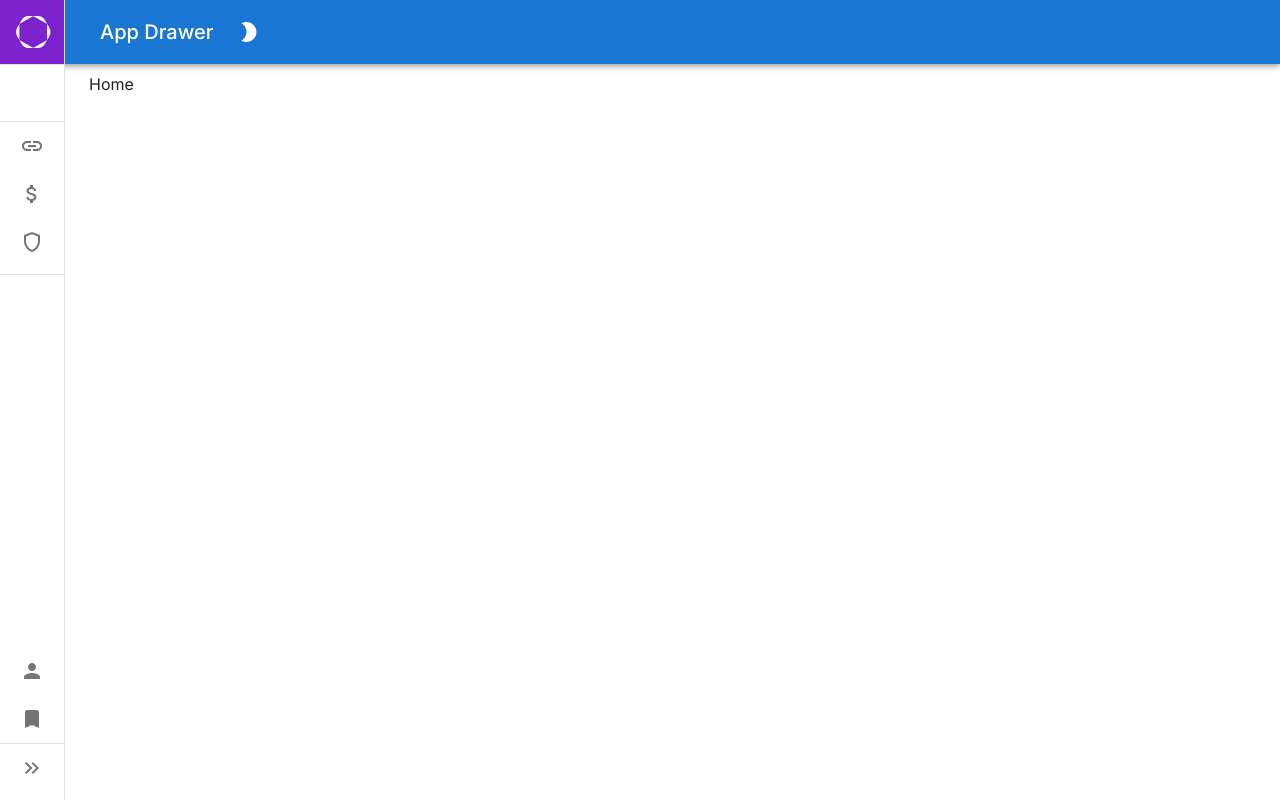
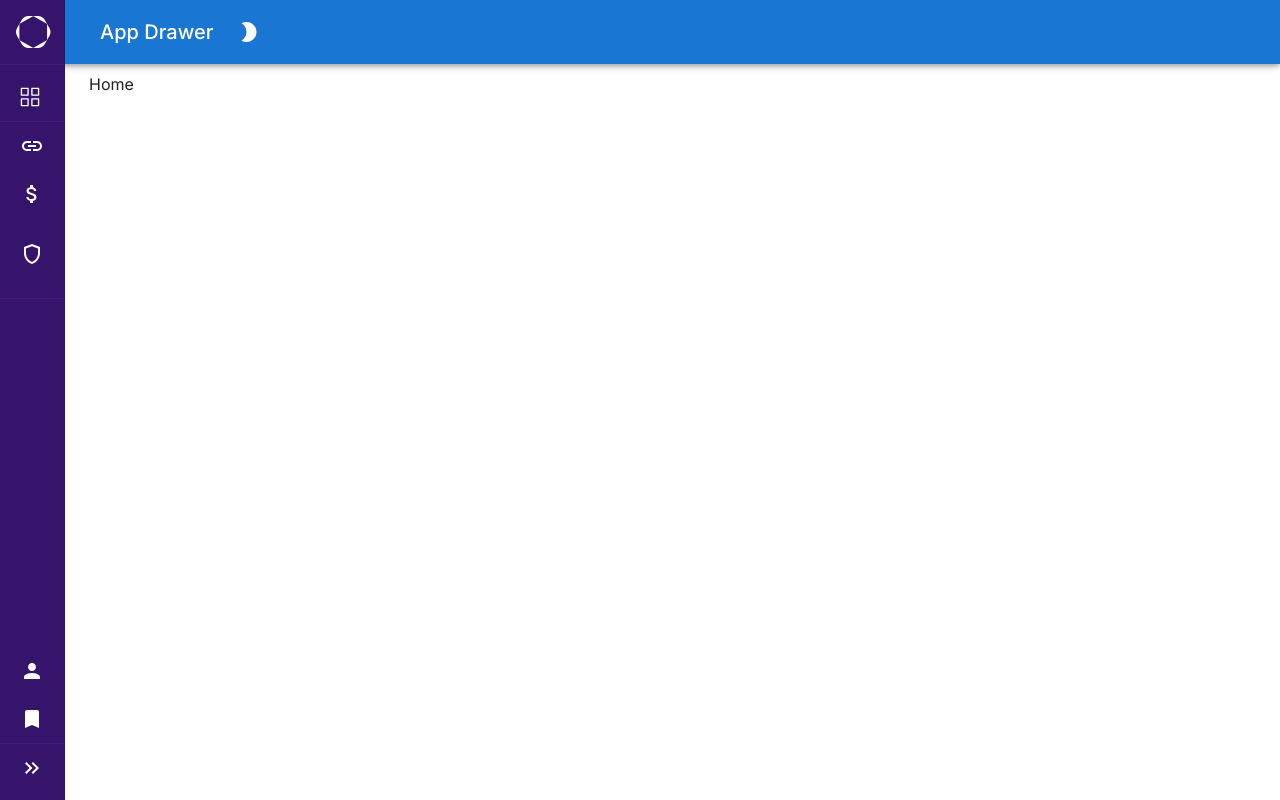
Before and after one commit to Parthvsquare/react-vite-dashboard, a React (Vite) app: page / in a window 1280 px wide. Built offline with nearby package versions, Linux system fonts and the light colour scheme.

Commit message:
ui: added purple backgroud

```diff
--- a/src/components/AppDrawer/index.tsx
+++ b/src/components/AppDrawer/index.tsx
@@ -32,6 +32,8 @@ const drawerWidth = 240;
 
 const openedMixin = (theme: Theme): CSSObject => ({
   width: drawerWidth,
+  backgroundColor: "#37146B",
+  color: "white",
   transition: theme.transitions.create("width", {
     easing: theme.transitions.easing.sharp,
     duration: theme.transitions.duration.enteringScreen,
@@ -44,7 +46,9 @@ const closedMixin = (theme: Theme): CSSObject => ({
     easing: theme.transitions.easing.sharp,
     duration: theme.transitions.duration.leavingScreen,
   }),
+  backgroundColor: "#37146B",
   overflowX: "hidden",
+  color: "white",
   width: `calc(${theme.spacing(7)} + 1px)`,
   [theme.breakpoints.up("sm")]: {
     width: `calc(${theme.spacing(8)} + 1px)`,
@@ -84,15 +88,16 @@ const Drawer = styled(MuiDrawer, {
   flexShrink: 0,
   whiteSpace: "nowrap",
   boxSizing: "border-box",
-  color: "red",
-  backgroundColor: "red",
+  backgroundColor: "purple",
   ...(open && {
     ...openedMixin(theme),
     "& .MuiDrawer-paper": openedMixin(theme),
+    backgroundColor: "purple",
   }),
   ...(!open && {
     ...closedMixin(theme),
     "& .MuiDrawer-paper": closedMixin(theme),
+    backgroundColor: "purple",
   }),
 }));
 
@@ -150,8 +155,8 @@ export default function MiniDrawer() {
           </Box>
         </Toolbar>
       </AppBar>
-      <Drawer variant="permanent" open={open} className="bg-purple-700">
-        <DrawerHeader className="bg-purple-700 p-0">
+      <Drawer variant="permanent" open={open}>
+        <DrawerHeader className="p-0 text-white">
           <List className="w-full">
             <ListItem disablePadding sx={{ display: "block" }}>
               <ListItemButton disableRipple>
@@ -172,8 +177,8 @@ export default function MiniDrawer() {
             </ListItem>
           </List>
         </DrawerHeader>
-        <Divider />
-        <List>
+        <Divider className="bg-[#4D1B95]" />
+        <List className="">
           <ListItem
             key={"application"}
             disablePadding
@@ -193,7 +198,7 @@ export default function MiniDrawer() {
                   justifyContent: "center",
                 }}
               >
-                <FourBoxesIcon className="size-5" />
+                <FourBoxesIcon className="size-5 " />
               </ListItemIcon>
               <ListItemText
                 primary="Application"
@@ -201,7 +206,7 @@ export default function MiniDrawer() {
               />
             </ListItemButton>
           </ListItem>
-          <Divider />
+          <Divider className="bg-[#4D1B95]" />
           {SectionOne.map((text, index) => {
             const Icon = text.icon;
             return (
@@ -222,20 +227,33 @@ export default function MiniDrawer() {
                       minWidth: 0,
                       mr: open ? 3 : "auto",
                       justifyContent: "center",
+                      color: "white",
                     }}
                   >
                     <Icon key={index} />
                   </ListItemIcon>
-                  <ListItemText
-                    primary={text.title}
-                    sx={{ opacity: open ? 1 : 0 }}
-                  />
+                  {!text.tag ? (
+                    <ListItemText
+                      primary={text.title}
+                      sx={{ opacity: open ? 1 : 0 }}
+                    />
+                  ) : (
+                    <ListItemText
+                      primary={text.title}
+                      sx={{ opacity: open ? 1 : 0 }}
+                      secondary={
+                        <span className="text-xs capitalize text-red-500">
+                          {text.tag}
+                        </span>
+                      }
+                    ></ListItemText>
+                  )}
                 </ListItemButton>
               </ListItem>
             );
           })}
         </List>
-        <Divider />
+        <Divider className="bg-[#4D1B95]" />
         <List
           sx={{
             position: "absolute",
@@ -257,6 +275,7 @@ export default function MiniDrawer() {
                     minWidth: 0,
                     mr: open ? 3 : "auto",
                     justifyContent: "center",
+                    color: "white",
                   }}
                 >
                   {index === 0 && <Person />}
@@ -266,7 +285,7 @@ export default function MiniDrawer() {
               </ListItemButton>
             </ListItem>
           ))}
-          <Divider />
+          <Divider className="bg-[#4D1B95]" />
 
           <ListItem disablePadding sx={{ display: "block" }}>
             <ListItemButton
@@ -285,6 +304,7 @@ export default function MiniDrawer() {
                     minWidth: 0,
                     mr: open ? 3 : "auto",
                     justifyContent: "center",
+                    color: "white",
                   }}
                 >
                   <KeyboardDoubleArrowLeft />
@@ -295,6 +315,7 @@ export default function MiniDrawer() {
                     minWidth: 0,
                     mr: open ? 3 : "auto",
                     justifyContent: "center",
+                    color: "white",
                   }}
                 >
                   <KeyboardDoubleArrowRight />
--- a/src/icon/FourBoxes.tsx
+++ b/src/icon/FourBoxes.tsx
@@ -4,7 +4,6 @@ function FourBoxes({ className }: { className?: string }) {
       width="14"
       height="14"
       viewBox="0 0 14 14"
-      fill="none"
       xmlns="http://www.w3.org/2000/svg"
       className={className}
     >
--- a/src/icon/Kapstan.tsx
+++ b/src/icon/Kapstan.tsx
@@ -5,6 +5,7 @@ function KapstanIcon({ className }: { className?: string }) {
       height="32"
       viewBox="0 0 35 32"
       fill="none"
+      color="black"
       xmlns="http://www.w3.org/2000/svg"
       className={className}
     >
```
